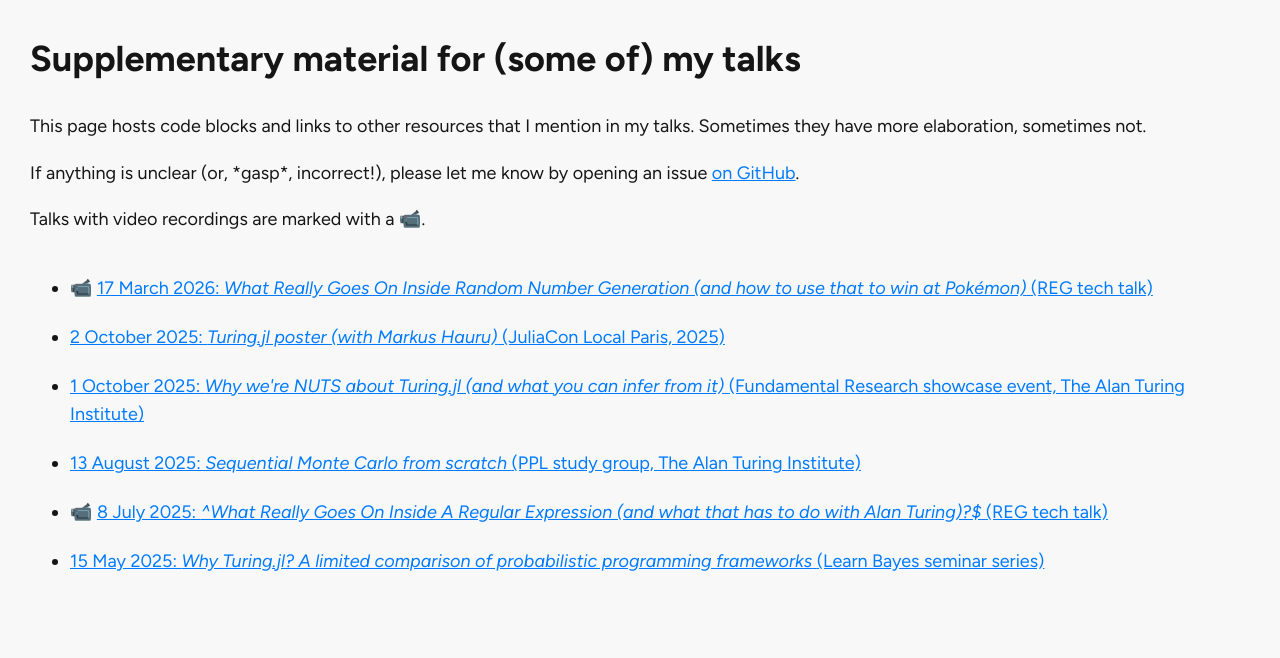
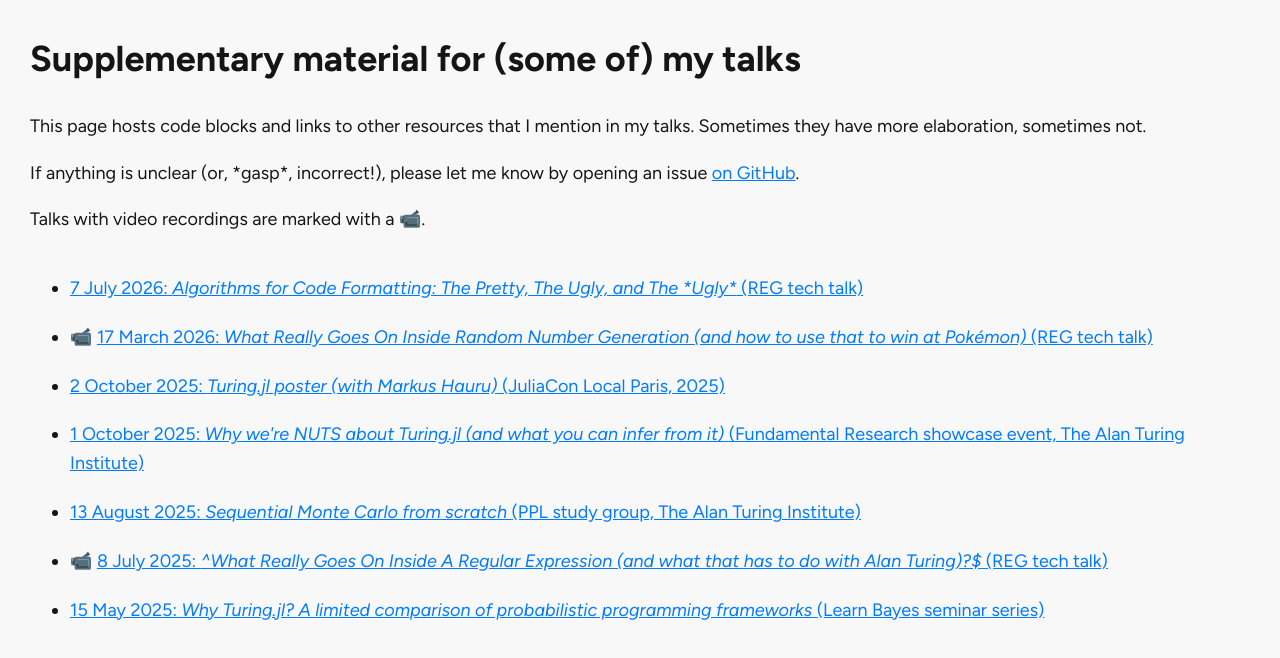
Before and after one commit to penelopeysm/talk, a SvelteKit app: page / in a window 1280 px wide. Shown: the top 658 px of the page. Built offline with nearby package versions, Linux system fonts and the light colour scheme.

Commit message:
formatting

```diff
--- /dev/null
+++ b/pnpm-workspace.yaml
@@ -0,0 +1,2 @@
+allowBuilds:
+  esbuild: false
--- a/src/routes/+page.svelte
+++ b/src/routes/+page.svelte
@@ -7,6 +7,14 @@
 		hasRecording: boolean;
 	};
 	const TALKS: Talk[] = [
+		{
+			date: '7 July 2026',
+			title:
+				'Algorithms for Code Formatting: The Pretty, The Ugly, and The *Ugly*',
+			link: '260707-formatting',
+			occasion: 'REG tech talk',
+			hasRecording: false
+		},
 		{
 			date: '17 March 2026',
 			title:
--- /dev/null
+++ b/src/routes/260707-formatting/+page.svelte
@@ -0,0 +1,42 @@
+<script lang="ts">
+	import CodeExample from '$lib/CodeExample.svelte';
+	import wadler from './wadler.jl?raw';
+	import julia from 'svelte-highlight/languages/julia';
+
+	import { base } from '$app/paths';
+</script>
+
+<p id="top"><a href="{base}/">Back to list of talks</a></p>
+{#snippet backToTop()}
+	<a href="#top">Back to top</a>
+{/snippet}
+
+<h1 id="recording">Talk recording</h1>
+
+<p>To come...</p>
+
+<h1 id="links">Some other resources</h1>
+<ul>
+	<li>
+		<a href="https://homepages.inf.ed.ac.uk/wadler/papers/prettier/prettier.pdf"
+			>The original paper (Wadler, 1999)</a
+		>
+	</li>
+</ul>
+
+<h2 id="wadler">Wadler's 'prettier printer', translated to Julia</h2>
+{@render backToTop()}
+
+<p>Please note that even though this is a word-for-word translation, it's not meant to have the same characteristics. In particular it's rather less efficient than the Haskell version because of the lack of laziness.</p>
+
+<p>The idea in Haskell is that if you have a <code>Union</code> doc, and you pick the first option, the second option never even needs to be materialised. This matters especially when you have nested <code>Union</code> docs.</p>
+
+<CodeExample anchorname={null} language={julia} filename="wadler.jl" code={wadler} />
+
+<style>
+	ul {
+		display: flex;
+		flex-direction: column;
+		gap: 5px;
+	}
+</style>
```
Also changed, not shown: package.json (+18 -23 lines), 2 other files (tests, documents, lock files or other folders).
